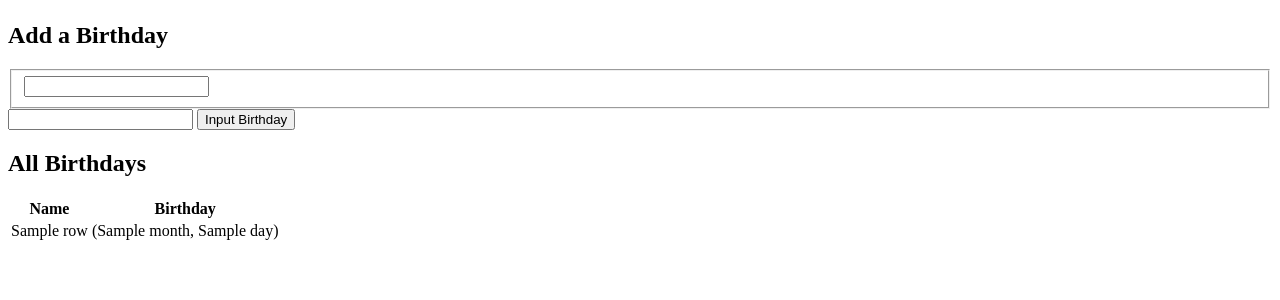
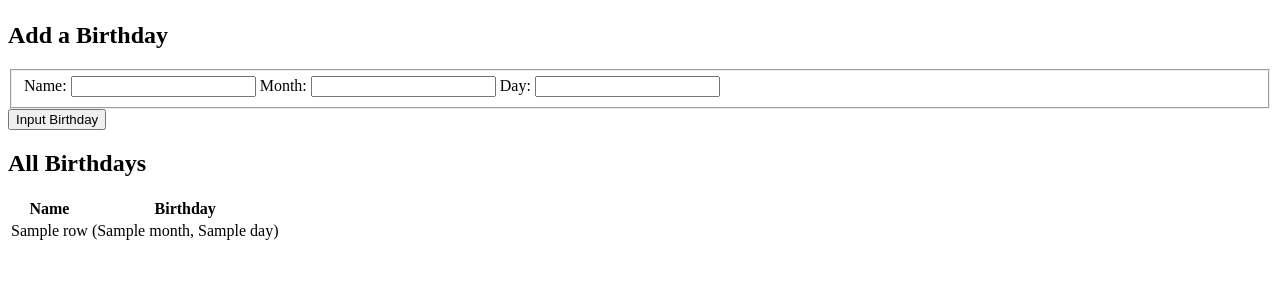
Before and after one commit to sthio90/CS50X, a Flask app: template birthdays/templates/index.html in a window 1280 px wide. Shown: the part 58-358 px from the top of the page. Run offline with Flask 3, Linux system fonts and the light colour scheme; the template is opened without the code that fills it: most values are stand-ins (such as "Sample title", 1, 10 or a date in 2020); some libraries are stand-ins or nearby versions.

Commit message:
Sat, Dec 30, 2023, 1:54 PM +10:00

```diff
--- a/birthdays/templates/index.html
+++ b/birthdays/templates/index.html
@@ -17,9 +17,19 @@
                 <!-- TODO: Create a form for users to submit a name, a month, and a day -->
                 <form action="/" method="post">
                     <fieldset>
-                        <label><input </label>
+                        <label>
+                            Name:
+                            <input type="text" name="submitted_name" autocomplete="name">
+                        </label>
+                        <label>
+                            Month:
+                            <input type="text" name="submitted_month" autocomplete="name">
+                        </label>
+                        <label>
+                            Day:
+                            <input type="text" name="submitted_day" autocomplete="name">
+                        </label>
                     </fieldset>
-                    <input type="text">
                     <button type="submit">
                         Input Birthday
                     </button>
```
